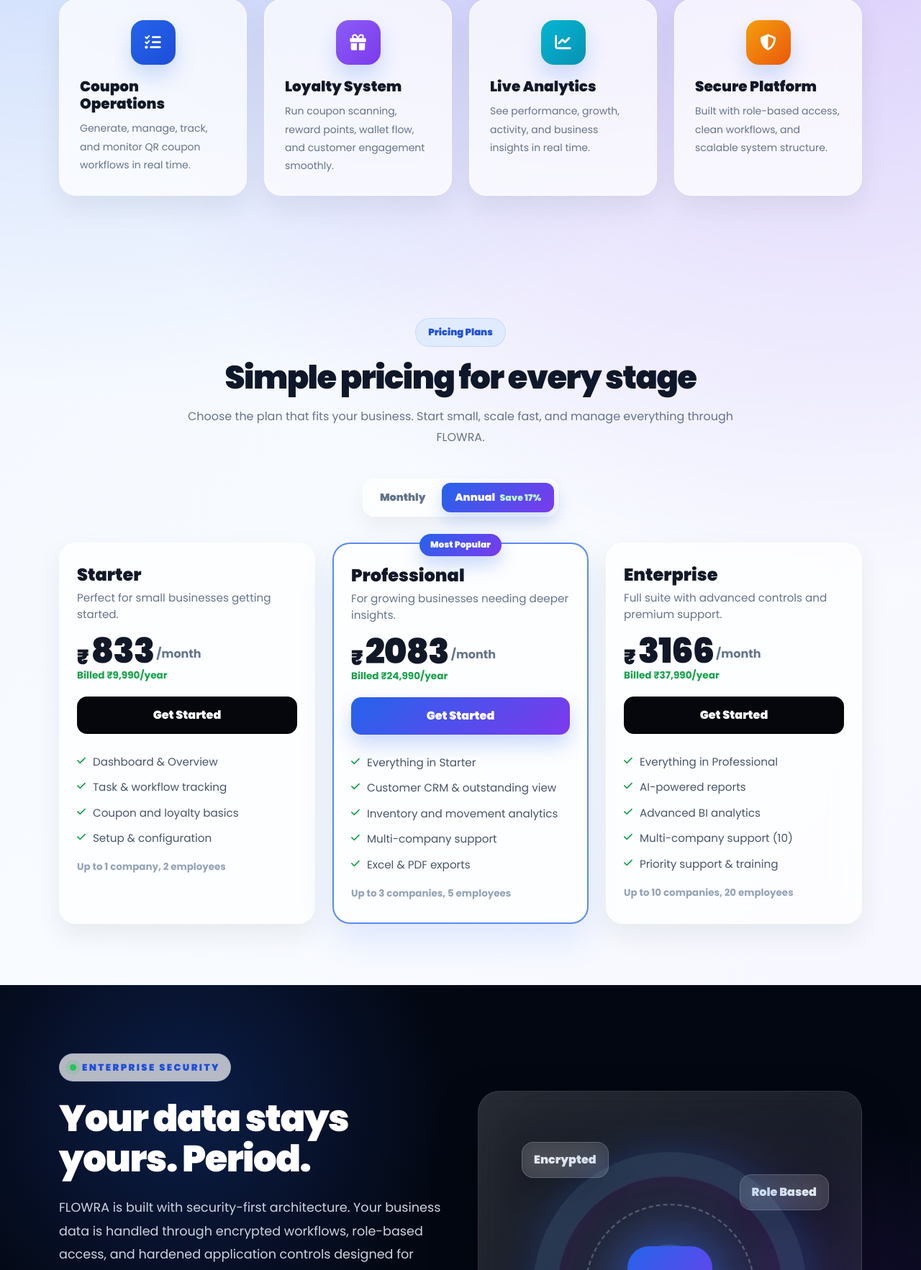
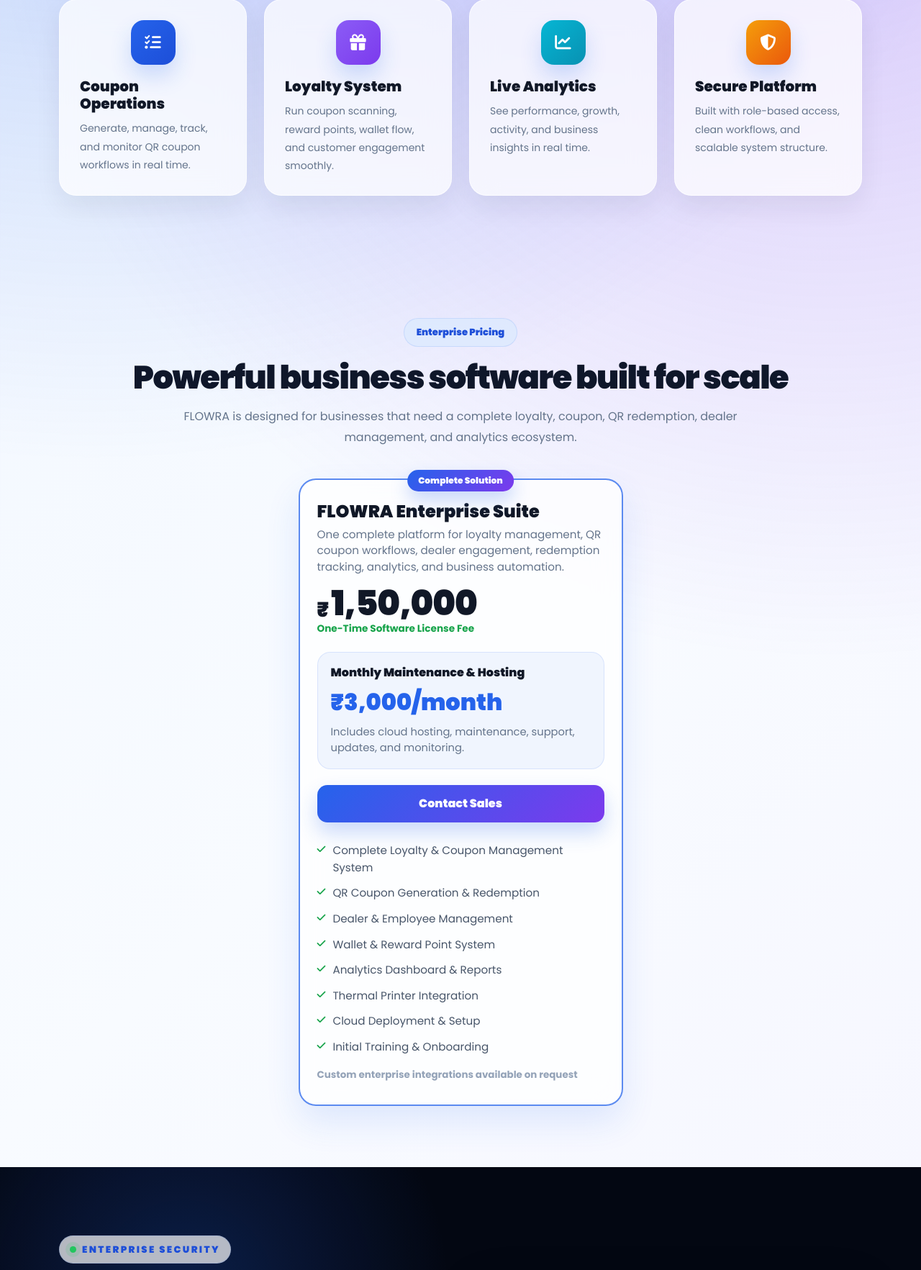
Before and after one commit to jodidarindia/flowra-loyalty-system, a Flask app: page / in a window 1280 px wide. Shown: the part 1268-3033 px from the top of the page at 72% size. Run offline with Flask 3, Linux system fonts and the light colour scheme; parts of the project's set-up code (start-up, migrations or seed data) failed here and were passed over; some libraries are stand-ins or nearby versions.

Commit message:
updated home.html

```diff
--- a/Coupon_System/templates/home.html
+++ b/Coupon_System/templates/home.html
@@ -1607,100 +1607,133 @@
     <section class="pricing-section" id="pricing">
     <div class="container text-center">
         <div class="reveal-up">
-                <span class="section-badge">Pricing Plans</span>
-                <h2 class="section-title">Simple pricing for every stage</h2>
+            <span class="section-badge">Enterprise Pricing</span>
+
+            <h2 class="section-title">
+                Powerful business software built for scale
+            </h2>
+
             <p class="section-subtitle">
-                    Choose the plan that fits your business. Start small, scale fast, and manage everything through FLOWRA.
+                FLOWRA is designed for businesses that need a complete loyalty,
+                coupon, QR redemption, dealer management, and analytics ecosystem.
             </p>
         </div>
 
-            <div class="pricing-toggle-wrap reveal-up">
-                <div class="pricing-toggle">
-                    <button type="button" id="monthlyBtn">Monthly</button>
-                    <button type="button" id="yearlyBtn" class="active">Annual <span class="save-tag">Save 17%</span></button>
-                </div>
-            </div>
-
-            <div class="row g-4 justify-content-center">
-                <div class="col-md-6 col-lg-4 reveal-up">
-                    <div class="pricing-card text-start">
-                        <h4>Starter</h4>
-                        <p class="plan-desc">Perfect for small businesses getting started.</p>
+        <div class="row justify-content-center mt-4">
+            <div class="col-lg-5 col-md-8 reveal-up">
+
+                <div class="pricing-card popular text-start">
+
+                    <div class="popular-badge">
+                        Complete Solution
+                    </div>
+
+                    <h4>FLOWRA Enterprise Suite</h4>
+
+                    <p class="plan-desc">
+                        One complete platform for loyalty management,
+                        QR coupon workflows, dealer engagement,
+                        redemption tracking, analytics, and business automation.
+                    </p>
+
                     <div class="price-line">
                         <span class="currency">₹</span>
-                            <span class="amount" id="starterAmount">833</span>
-                            <span class="per" id="starterPer">/month</span>
-                        </div>
-                        <div class="billed-line" id="starterBill">Billed ₹9,990/year</div>
-
-                        <a id="starterBtn" href="{{ url_for('auth.subscription') }}?plan=starter&cycle=yearly" class="pricing-btn-dark">
-                            Get Started
+                        <span class="amount">1,50,000</span>
+                    </div>
+
+                    <div class="billed-line">
+                        One-Time Software License Fee
+                    </div>
+
+                    <div style="
+                        margin-top: 22px;
+                        margin-bottom: 22px;
+                        padding: 18px;
+                        border-radius: 18px;
+                        background: rgba(37,99,235,0.06);
+                        border: 1px solid rgba(37,99,235,0.12);
+                    ">
+                        <h6 style="
+                            font-weight:900;
+                            margin-bottom:8px;
+                            color:#111827;
+                        ">
+                            Monthly Maintenance & Hosting
+                        </h6>
+
+                        <div style="
+                            font-size:2rem;
+                            font-weight:900;
+                            color:#2563eb;
+                        ">
+                            ₹3,000/month
+                        </div>
+
+                        <div style="
+                            color:#64748b;
+                            margin-top:6px;
+                            font-size:0.92rem;
+                        ">
+                            Includes cloud hosting, maintenance,
+                            support, updates, and monitoring.
+                        </div>
+                    </div>
+
+                    <a href="{{ url_for('auth.contact') }}"
+                       class="pricing-btn-blue">
+                        Contact Sales
                     </a>
 
                     <ul class="pricing-features">
-                            <li><i class="fa-solid fa-check"></i><span>Dashboard & Overview</span></li>
-                            <li><i class="fa-solid fa-check"></i><span>Task & workflow tracking</span></li>
-                            <li><i class="fa-solid fa-check"></i><span>Coupon and loyalty basics</span></li>
-                            <li><i class="fa-solid fa-check"></i><span>Setup & configuration</span></li>
+
+                        <li>
+                            <i class="fa-solid fa-check"></i>
+                            <span>Complete Loyalty & Coupon Management System</span>
+                        </li>
+
+                        <li>
+                            <i class="fa-solid fa-check"></i>
+                            <span>QR Coupon Generation & Redemption</span>
+                        </li>
+
+                        <li>
+                            <i class="fa-solid fa-check"></i>
+                            <span>Dealer & Employee Management</span>
+                        </li>
+
+                        <li>
+                            <i class="fa-solid fa-check"></i>
+                            <span>Wallet & Reward Point System</span>
+                        </li>
+
+                        <li>
+                            <i class="fa-solid fa-check"></i>
+                            <span>Analytics Dashboard & Reports</span>
+                        </li>
+
+                        <li>
+                            <i class="fa-solid fa-check"></i>
+                            <span>Thermal Printer Integration</span>
+                        </li>
+
+                        <li>
+                            <i class="fa-solid fa-check"></i>
+                            <span>Cloud Deployment & Setup</span>
+                        </li>
+
+                        <li>
+                            <i class="fa-solid fa-check"></i>
+                            <span>Initial Training & Onboarding</span>
+                        </li>
+
                     </ul>
 
-                        <div class="pricing-foot">Up to 1 company, 2 employees</div>
-                    </div>
-                </div>
-
-                <div class="col-md-6 col-lg-4 reveal-up">
-                    <div class="pricing-card popular text-start">
-                        <div class="popular-badge">Most Popular</div>
-                        <h4>Professional</h4>
-                        <p class="plan-desc">For growing businesses needing deeper insights.</p>
-                        <div class="price-line">
-                            <span class="currency">₹</span>
-                            <span class="amount" id="proAmount">2083</span>
-                            <span class="per" id="proPer">/month</span>
-                        </div>
-                        <div class="billed-line" id="proBill">Billed ₹24,990/year</div>
-
-                        <a id="proBtn" href="{{ url_for('auth.subscription') }}?plan=professional&cycle=yearly" class="pricing-btn-blue">
-                            Get Started
-                        </a>
-
-                        <ul class="pricing-features">
-                            <li><i class="fa-solid fa-check"></i><span>Everything in Starter</span></li>
-                            <li><i class="fa-solid fa-check"></i><span>Customer CRM & outstanding view</span></li>
-                            <li><i class="fa-solid fa-check"></i><span>Inventory and movement analytics</span></li>
-                            <li><i class="fa-solid fa-check"></i><span>Multi-company support</span></li>
-                            <li><i class="fa-solid fa-check"></i><span>Excel & PDF exports</span></li>
-                        </ul>
-
-                        <div class="pricing-foot">Up to 3 companies, 5 employees</div>
-                    </div>
-                </div>
-
-                <div class="col-md-6 col-lg-4 reveal-up">
-                    <div class="pricing-card text-start">
-                        <h4>Enterprise</h4>
-                        <p class="plan-desc">Full suite with advanced controls and premium support.</p>
-                        <div class="price-line">
-                            <span class="currency">₹</span>
-                            <span class="amount" id="enterpriseAmount">3166</span>
-                            <span class="per" id="enterprisePer">/month</span>
-                        </div>
-                        <div class="billed-line" id="enterpriseBill">Billed ₹37,990/year</div>
-
-                        <a id="enterpriseBtn" href="{{ url_for('auth.subscription') }}?plan=enterprise&cycle=yearly" class="pricing-btn-dark">
-                            Get Started
-                        </a>
-
-                        <ul class="pricing-features">
-                            <li><i class="fa-solid fa-check"></i><span>Everything in Professional</span></li>
-                            <li><i class="fa-solid fa-check"></i><span>AI-powered reports</span></li>
-                            <li><i class="fa-solid fa-check"></i><span>Advanced BI analytics</span></li>
-                            <li><i class="fa-solid fa-check"></i><span>Multi-company support (10)</span></li>
-                            <li><i class="fa-solid fa-check"></i><span>Priority support & training</span></li>
-                        </ul>
-
-                        <div class="pricing-foot">Up to 10 companies, 20 employees</div>
-                    </div>
+                    <div class="pricing-foot">
+                        Custom enterprise integrations available on request
+                    </div>
+
+                </div>
+
             </div>
         </div>
     </div>
@@ -1873,69 +1906,8 @@
 </div>
 
 <script>
-    const monthlyBtn = document.getElementById("monthlyBtn");
-    const yearlyBtn = document.getElementById("yearlyBtn");
-
-    const starterAmount = document.getElementById("starterAmount");
-    const starterPer = document.getElementById("starterPer");
-    const starterBill = document.getElementById("starterBill");
-    const starterBtn = document.getElementById("starterBtn");
-
-    const proAmount = document.getElementById("proAmount");
-    const proPer = document.getElementById("proPer");
-    const proBill = document.getElementById("proBill");
-    const proBtn = document.getElementById("proBtn");
-
-    const enterpriseAmount = document.getElementById("enterpriseAmount");
-    const enterprisePer = document.getElementById("enterprisePer");
-    const enterpriseBill = document.getElementById("enterpriseBill");
-    const enterpriseBtn = document.getElementById("enterpriseBtn");
-
-    function setMonthly() {
-        monthlyBtn.classList.add("active");
-        yearlyBtn.classList.remove("active");
-
-        starterAmount.textContent = "999";
-        starterPer.textContent = "/month";
-        starterBill.textContent = "Billed monthly";
-        starterBtn.href = "{{ url_for('auth.subscription') }}?plan=starter&cycle=monthly";
-
-        proAmount.textContent = "2499";
-        proPer.textContent = "/month";
-        proBill.textContent = "Billed monthly";
-        proBtn.href = "{{ url_for('auth.subscription') }}?plan=professional&cycle=monthly";
-
-        enterpriseAmount.textContent = "3799";
-        enterprisePer.textContent = "/month";
-        enterpriseBill.textContent = "Billed monthly";
-        enterpriseBtn.href = "{{ url_for('auth.subscription') }}?plan=enterprise&cycle=monthly";
-    }
-
-    function setYearly() {
-        yearlyBtn.classList.add("active");
-        monthlyBtn.classList.remove("active");
-
-        starterAmount.textContent = "833";
-        starterPer.textContent = "/month";
-        starterBill.textContent = "Billed ₹9,990/year";
-        starterBtn.href = "{{ url_for('auth.subscription') }}?plan=starter&cycle=yearly";
-
-        proAmount.textContent = "2083";
-        proPer.textContent = "/month";
-        proBill.textContent = "Billed ₹24,990/year";
-        proBtn.href = "{{ url_for('auth.subscription') }}?plan=professional&cycle=yearly";
-
-        enterpriseAmount.textContent = "3166";
-        enterprisePer.textContent = "/month";
-        enterpriseBill.textContent = "Billed ₹37,990/year";
-        enterpriseBtn.href = "{{ url_for('auth.subscription') }}?plan=enterprise&cycle=yearly";
-    }
-
-    if (monthlyBtn && yearlyBtn) {
-        monthlyBtn.addEventListener("click", setMonthly);
-        yearlyBtn.addEventListener("click", setYearly);
-        setYearly();
-    }
+
+
 
     const cursorGlow = document.getElementById("cursorGlow");
 
```
Lines whose indentation alone changed are shown as unchanged.
